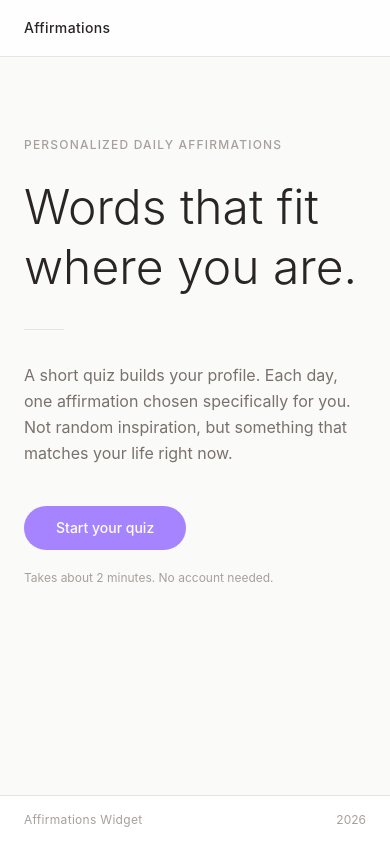
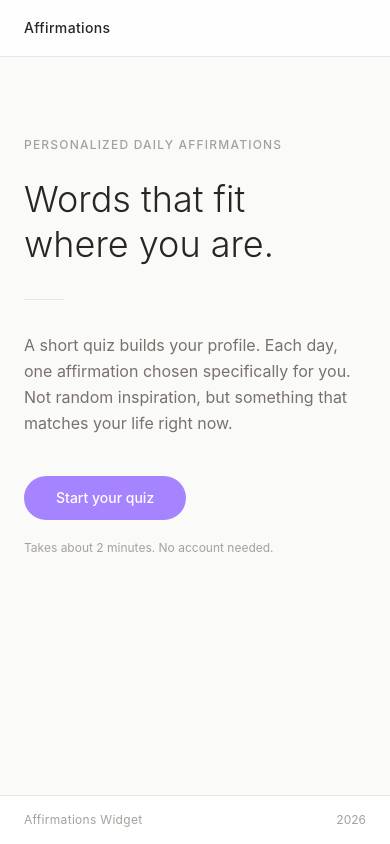
Before and after one commit to Miguel-Hernandez1/affirmations-widget, a React (Vite) app: page / in a window 390 px wide. Built offline with nearby package versions, Linux system fonts and the light colour scheme.

Commit message:
Fix hero headline overflow on small screens
text-5xl (48px) on 375px screens left too little room for the two headline
lines. Stepped back to text-4xl mobile -> text-5xl md -> text-6xl lg so
the text fits cleanly without wrapping unexpectedly on iPhone.

```diff
--- a/src/pages/HomePage.jsx
+++ b/src/pages/HomePage.jsx
@@ -17,7 +17,7 @@
           Personalized daily affirmations
         </p>
 
-        <h1 className="text-5xl md:text-6xl font-light text-stone-800 leading-tight mb-8">
+        <h1 className="text-4xl md:text-5xl lg:text-6xl font-light text-stone-800 leading-tight mb-8">
           Words that fit<br />where you are.
         </h1>
 
```
